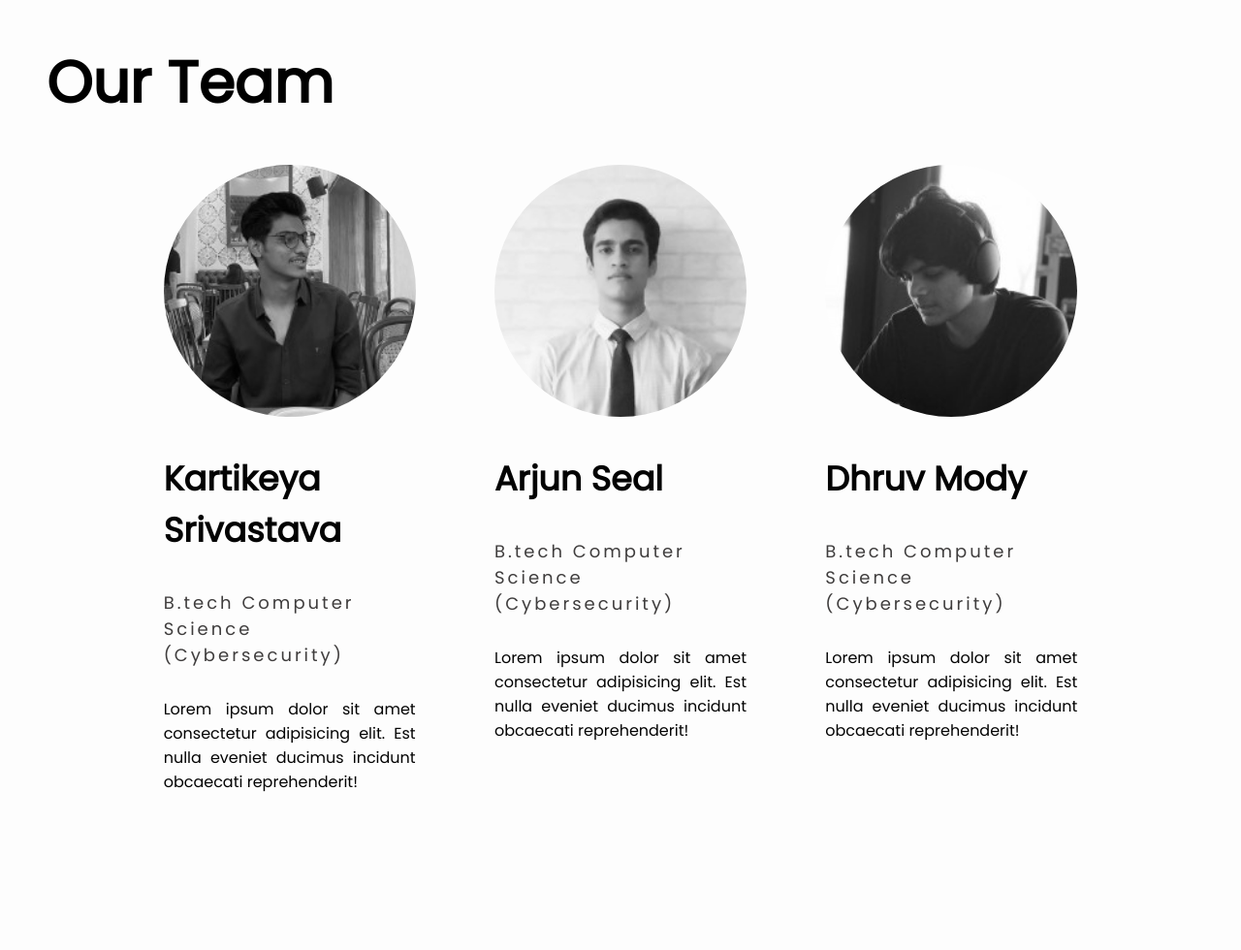
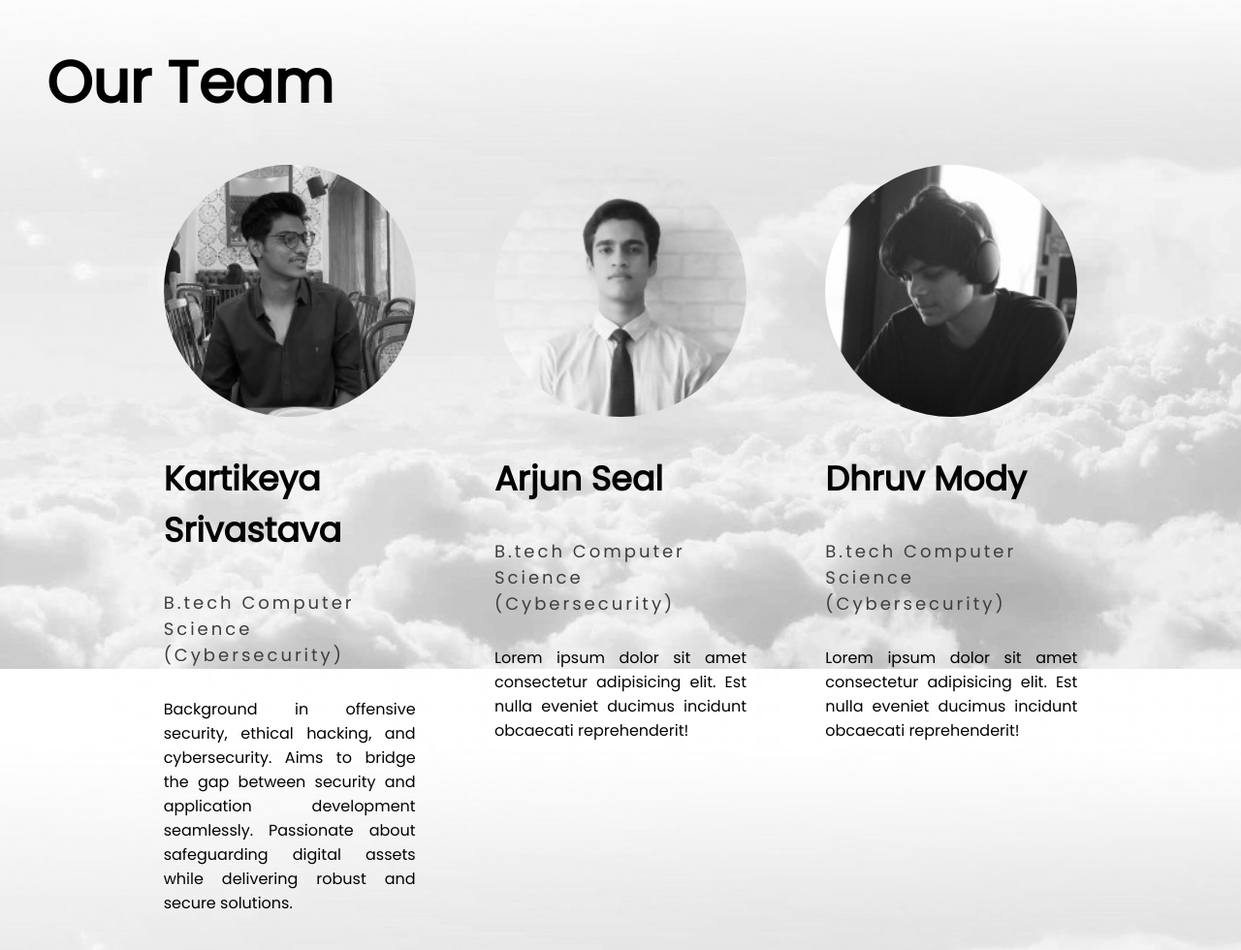
Before and after one commit to frndlyFACE/VADD_System, a Flask app: page /about-us in a window 1280 px wide. Shown: the part 110-1090 px from the top of the page at 97% size. Before the commit the page ends 927 px from the top, so only its background shows below. Run offline with Flask 3, Linux system fonts and the light colour scheme.

Commit message:
Added background image

```diff
--- a/static/css/main.css
+++ b/static/css/main.css
@@ -84,7 +84,7 @@ nav ul li a:hover {
 
 /* Styling for the output screen */
 #output-screen {
-    border: 1px solid #ccc;
+    border: 1px solid #000000;
     padding: 10px;
     height: 300px;
     overflow: auto;
--- a/templates/about-us.html
+++ b/templates/about-us.html
@@ -110,7 +110,7 @@ body {
             <img src="{{ url_for('static', filename='images/Kartikeya_Srivastava.jpeg') }}" alt="Kartikeya_Srivastava" class="profile-img">
             <h3 class="user-name">Kartikeya Srivastava</h3>
             <h5>B.tech Computer Science (Cybersecurity)</h5>
-            <p>Lorem ipsum dolor sit amet consectetur adipisicing elit. Est nulla eveniet ducimus incidunt obcaecati reprehenderit!</p>
+            <p>Background in offensive security, ethical hacking, and cybersecurity. Aims to bridge the gap between security and application development seamlessly. Passionate about safeguarding digital assets while delivering robust and secure solutions.</p>
         </div>
         <div class="profile">
             <img src="{{ url_for('static', filename='images/Arjun_Seal.jpeg') }}" alt="Arjun_Seal" class="profile-img">
--- a/templates/base.html
+++ b/templates/base.html
@@ -6,6 +6,16 @@
     <link rel="stylesheet" href="{{ url_for('static', filename='css/main.css') }}">
     {% block head %}{% endblock %}
 </head>
+
+<style>
+    body {
+        background-image: url("{{ url_for('static', filename='images/background.jpg') }}");
+        background-size: cover; /* Adjust as needed */
+        background-repeat: no-repeat; /* Adjust as needed */
+        background-attachment: fixed; /* Optional: Fixed background */
+    }
+</style>
+
 <body>
     <header>
         <nav>
```
Also changed, not shown: instance/master.db, static/images/background.jpg (added).
